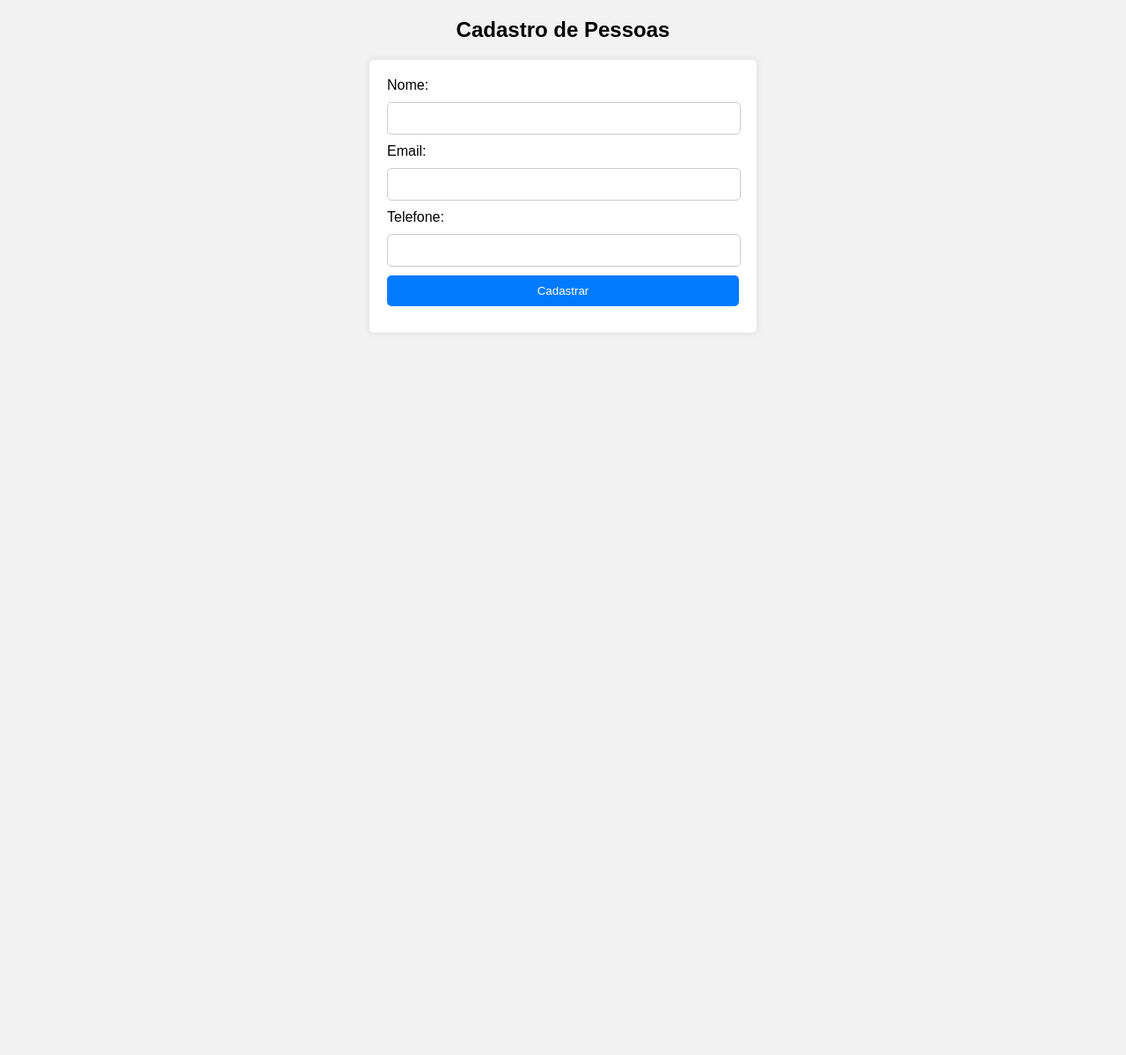
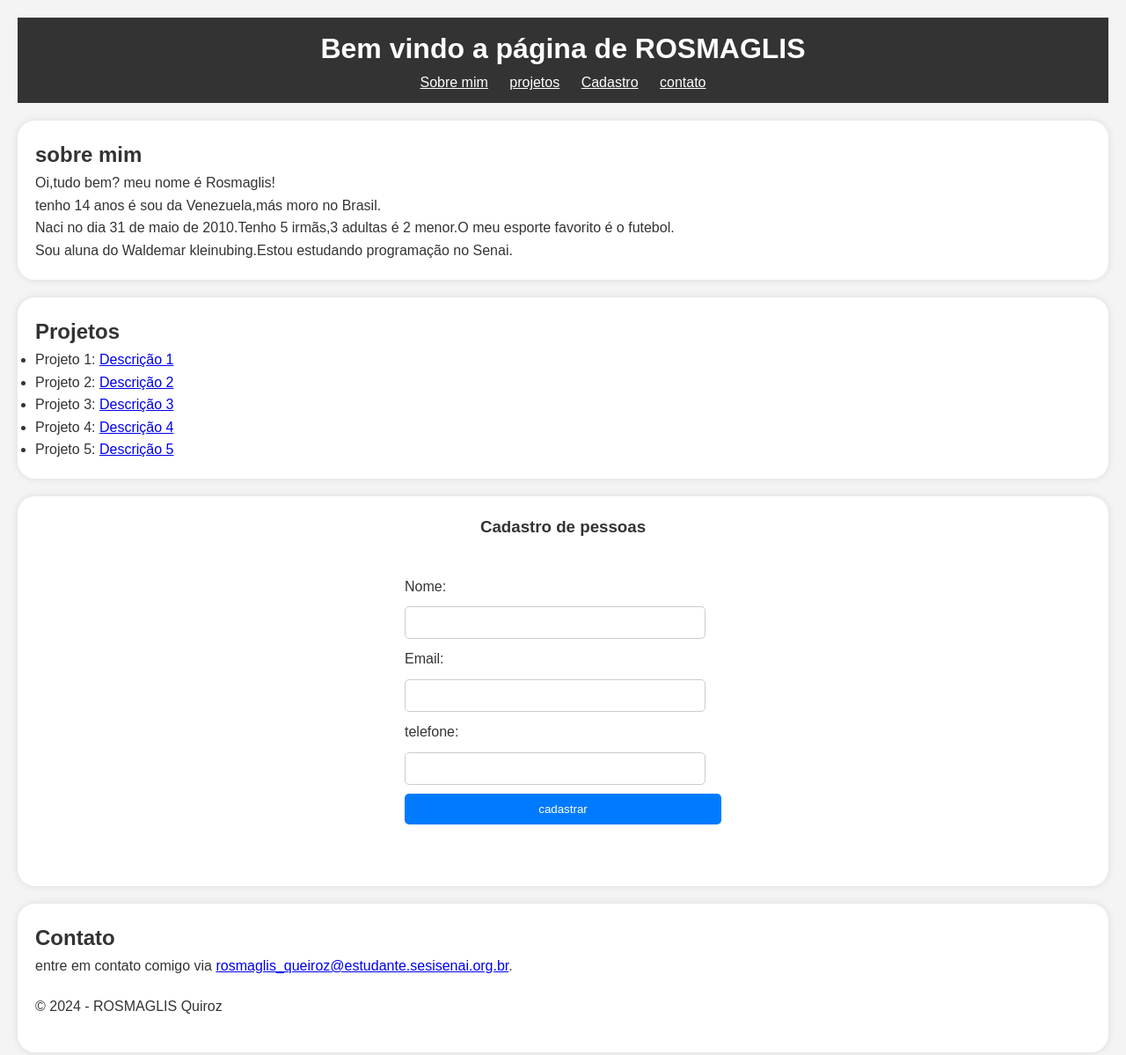
Before and after one commit to rosmessi/pessoal, a plain HTML site: page index.html in a window 1280 px wide. Shown: the whole page at 88% size. Before the commit the page ends 800 px from the top, so only its background shows below. Drawn offline with Linux system fonts and the light colour scheme.

Commit message:
Update index.html

```diff
--- a/index.html
+++ b/index.html
@@ -1,45 +1,85 @@
 <!DOCTYPE html>
-<html lang="pt-BR">
+<html>
+
+
+
 
 <head>
-    <title>cadastro do cliente</title>
+  <title>Minha página pessoal</title>
+</head>
 <style>
-      body {
-        font-family: Arial, sans-serif;
+* {
   margin: 0;
   padding: 0;
-        background-color: #f2f2f2;
+  box-sizing: border-box;
+}
+body{
+  font-family: Arial, sans-serif;
+  background-color: #f4f4f4;
+  color: #333;
+  line-height: 1.6;
+  padding: 20px;
+}
+header{
+  background-color: #333;
+  color: #fff;
+  padding: 10px 0;
+  text-align: center;
+}
+header ul {
+  list-style: none;
+}
+nav ul li {
+  display: inline;
+  margin: 0 10px;
+}
+nav ul li a {
+  color: #fff;
+  text-decoration; none;
+}
+section {
+ margin: 20px 0;
+}
+section#sobre,
+section#projetos,
+section#Cadastro,
+section#contato {
+  background-color: #fff;
+  padding: 20px ;
+  border-radius: 20px;
+  box-shadow: 0 0 10px rgba( 0, 0, 0, 0.1)
 }
 
-      h2 {
+
+footer{
+  text-aling: center;
+  margin-top: 20px;
+}
+h3{
   text-align: center;
 }
-
   form {
   max-width: 400px;
 margin: 20px auto;
-        background-color: #fff;
+Background-color: #fff;
 padding: 20px;
 border-radius: 5px;
-        box-shadow: 0 0 10px rgba(0, 0, 0, 0.1);
+box-shadow: 0 0 10px rgba (0 , 0, 0, 0.1);
 }
-
 label,
 input {
   display: block;
-        margin-bottom: 10px;
+  margin-bottom: 10px
 }
-
 input[type="text"],
 input[type="email"],
-      input[type="tel"] {
+input[type="tel"]{
  width: 95%;
  padding: 10px;
  border: 1px solid #ccc;
  border-radius: 5px;
 }
-
-      input[type="submit"] {
+input[type="submit"]{
   width: 100%;
   padding: 10px;
   border: none;
@@ -48,30 +88,68 @@
   color: #fff;
   cursor: pointer;
 }
-
-      input[type="submit"]:hover {
+input[type="submit"]:hover{
   background-color: #0056b3;
 }
+
+
+
+
   </style>
-    <script type="text/javascript" src="./index.js" defer=""></script>
-    <link rel="stylesheet" href="./index.css">
-  </head>
+
+
+
 
 <body>
-    <h2>Cadastro de Pessoas</h2>
+  <header>
+    <h1>Bem vindo a página de ROSMAGLIS</h1>
+    <nav>
+      <ul>
+        <li><a href="#sobre">Sobre mim</a></li>
+        <li><a href="#projetos">projetos</a></li>
+        <li><a href="#cadastro">Cadastro</a></li>
+        <li><a href="#contato">contato</a></li>
+      </ul>
+    </nav>
+  </header>
+  <section id="sobre">
+    <h2>sobre mim</h2>
+   <p>Oi,tudo bem? meu nome é Rosmaglis!</p>
+    <p>tenho 14 anos é sou da Venezuela,más moro no Brasil.</p>
+    <p>Naci no dia 31 de maio de 2010.Tenho 5 irmãs,3 adultas é 2 menor.O meu esporte favorito é o futebol. </p>
+    <p>Sou aluna do Waldemar kleinubing.Estou estudando programação no Senai.</p>
+
+  </section>
+  <section id="projetos">
+<h2>Projetos</h2>
+<ul>
+<li>Projeto 1: <a href="#">Descrição 1</a></li>
+<li>Projeto 2: <a href="#">Descrição 2</a></li>
+<li>Projeto 3: <a href="#">Descrição 3</a></li>
+<li>Projeto 4: <a href="#">Descrição 4</a></li>
+<li>Projeto 5: <a href="#">Descrição 5</a></li>
+  </ul>
+  </section>
+<section id="Cadastro">
+  <h3>Cadastro de pessoas</h3>
 <form>
 <label>Nome:</label>
-      <input type="text" id="nome" name="nome" required="">
+<input type="text" id="nome" name="nome" required>
+<label>Email:</label>
+<input type="email" id="email" name="email" required>
+<label>telefone:</label>
+<input type="tel" id="telefone" name="telefone" required>
+<input type="submit" value="cadastrar">
+ </form>
+</section>
+  <section id="contato">
+    <h2>Contato</h2>
+    <p>entre em contato comigo via <a href="mailto:rosmaglis_queiroz@estudante.sesisenai.org.br">rosmaglis_queiroz@estudante.sesisenai.org.br</a>.</p>
+    <section>
+      <footer>
+       <p>&copy; 2024 - ROSMAGLIS Quiroz</p>
+       </footer>
+  </body>
 
 
-      <label>Email:</label>
-      <input type="email" id="email" name="email" required="">
-      <label>Telefone:</label>
-      <input type="tel" id="telefone" name="telefone" required="">
-      <input type="submit" value="Cadastrar">
-    </form>
-
-
-  </body>
-
 </html>
```
Lines whose indentation alone changed are shown as unchanged.
